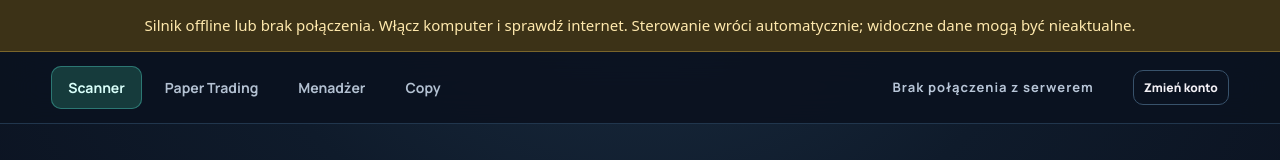
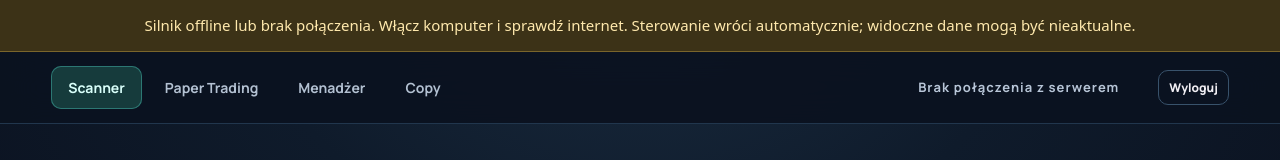
Before and after one commit to NikodemSC/meme-trading-panel, a website: page index.html in a window 1280 px wide. Shown: the top 160 px of the page. Drawn offline with Linux system fonts and the light colour scheme; no server answers.

Commit message:
Uproszczenie wylogowania

```diff
--- a/index.html
+++ b/index.html
@@ -15,7 +15,7 @@
       <button class="nav-button" data-view="copy">Copy</button>
     </nav>
     <span id="connection">Łączenie…</span>
-    <div class="account-actions"><strong id="accountName"></strong><button id="logout" class="button ghost" type="button">Zmień konto</button></div>
+    <div class="account-actions"><strong id="accountName"></strong><button id="logout" class="button ghost" type="button">Wyloguj</button></div>
   </header>
 
   <main>
```
